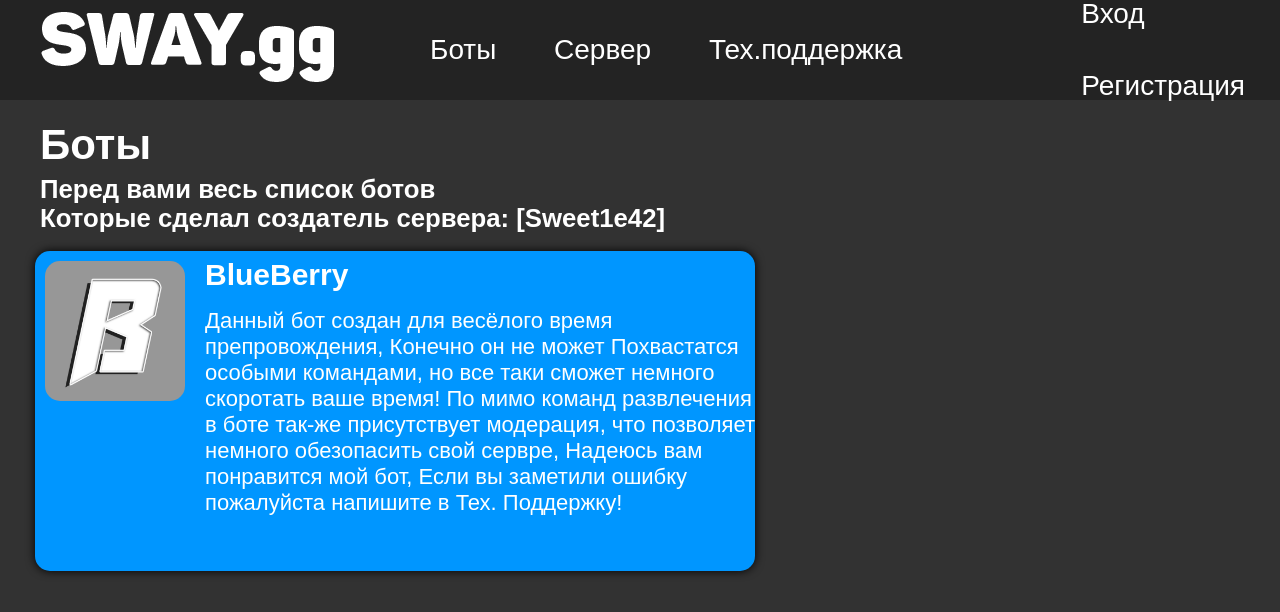
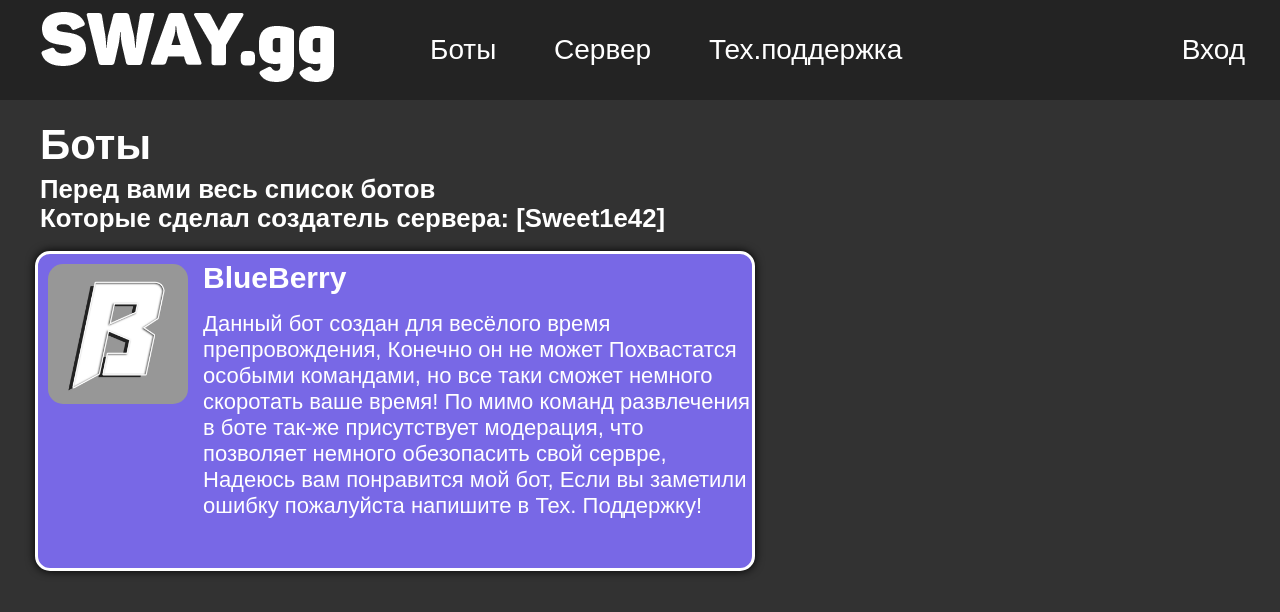
Before and after one commit to SWAY-gg/WebSite, a plain HTML site: page SWAY.gg/bots.html in a window 1280 px wide. Drawn offline with Linux system fonts and the light colour scheme; a web font is replaced by a local one.

Commit message:
Update 0.1
Очередная попытка сверстать сайт, может быть я когда то к ней вернусь, но точно уже не в этом году)

```diff
--- a/SWAY.gg/CSS/bots-style.css
+++ b/SWAY.gg/CSS/bots-style.css
@@ -1,3 +1,11 @@
+.select__button {
+	background-color: #0096ff;
+
+	margin-left: 10px;
+	padding: 6px;
+	border-radius: 15px;
+}
+
 .botheader {
 	margin-top: 75px;
 	margin-left: 30px;
@@ -30,7 +38,7 @@
 	margin-top: 250px;
 	white-space: normal;
 
-	background-color: #0096ff;
+	background-color: #7868e6;
 	display: inline-block;
 
 	width: 720px;
@@ -39,11 +47,15 @@
 	padding: 10px;
 	margin-left: 35px;
 
-	background: #0096ff;
+	background: #7868e6;
 	position: absolute;
 
 	top: 1px;
 	border-radius: 15px;
+
+	border-style: solid;
+	border-color: #FFF;
+
 	box-shadow: 0 0 10px #000;
 }
 
@@ -53,7 +65,7 @@
 
 .bpost__title {
 	margin-top: -150px;
-	margin-left: 160px;
+	margin-left: 155px;
 	position: absolute;
 
 	color: #FFF;
@@ -65,6 +77,6 @@
 	font-size: 22px;
 
 	margin-top: -100px;
-	margin-left: 160px;
+	margin-left: 155px;
 	position: absolute;
 }
--- a/SWAY.gg/CSS/main.css
+++ b/SWAY.gg/CSS/main.css
@@ -26,7 +26,7 @@ body {
 
 .container {
 	width: 100%;
-	max-width: 1200px;
+	max-width: 1300px;
 	margin: 0 auto;
 }
 
@@ -80,10 +80,8 @@ body {
 
 .nav__login li a:hover {
 	background-color: #ff0000;
-
-	margin-left: 10px;
+	border-radius: 15px;
 	padding: 6px;
-	border-radius: 2px;
 }
 
 .intro {
--- a/SWAY.gg/bots.html
+++ b/SWAY.gg/bots.html
@@ -24,7 +24,6 @@
 			<nav>
 				<ul class="nav__login">
 					<li><a href="#">Вход</a></li>
-					<li><a href="#">Регистрация</a></li>
 				</ul>
 			</nav>
 		</div>
```
Also changed, not shown: SWAY.gg/index.html (+0 -1 lines).
